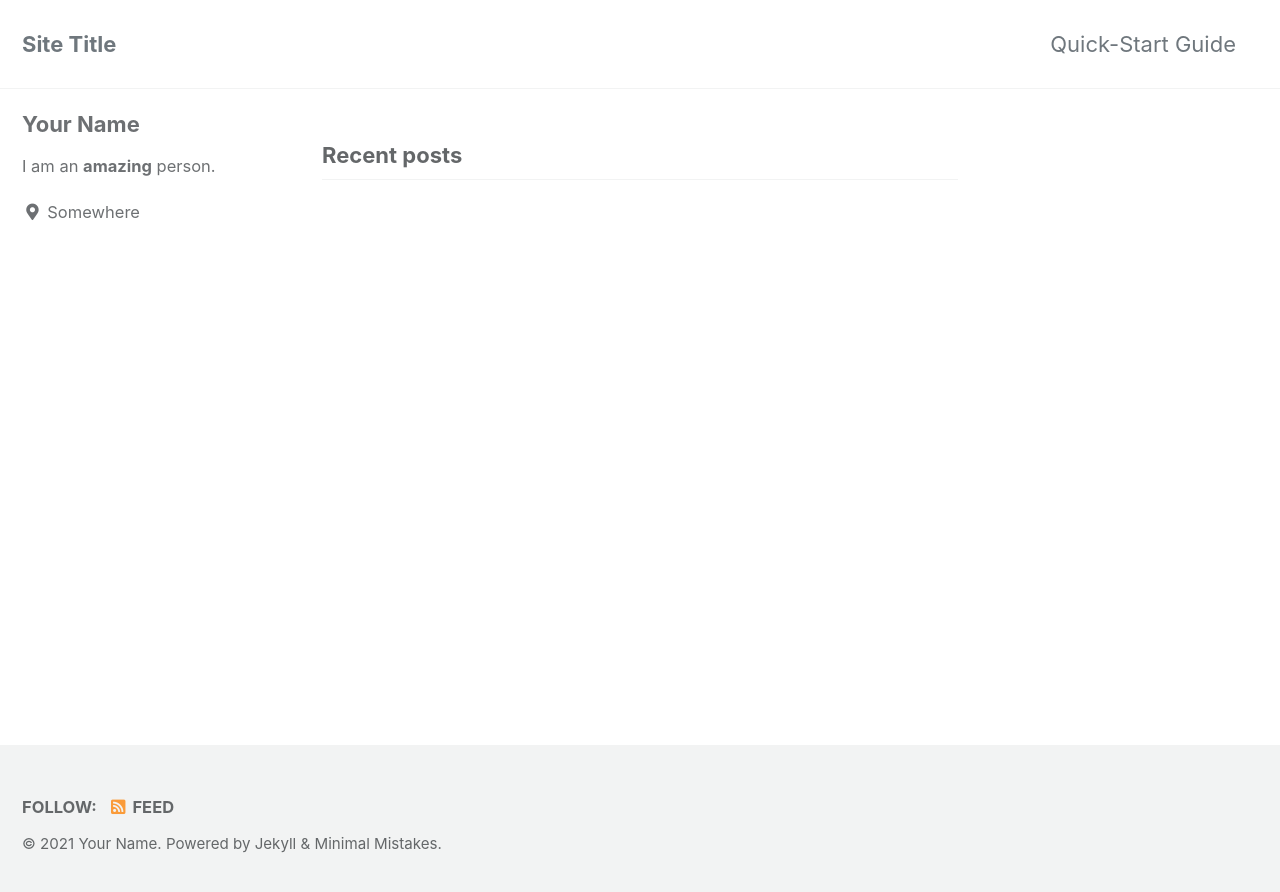
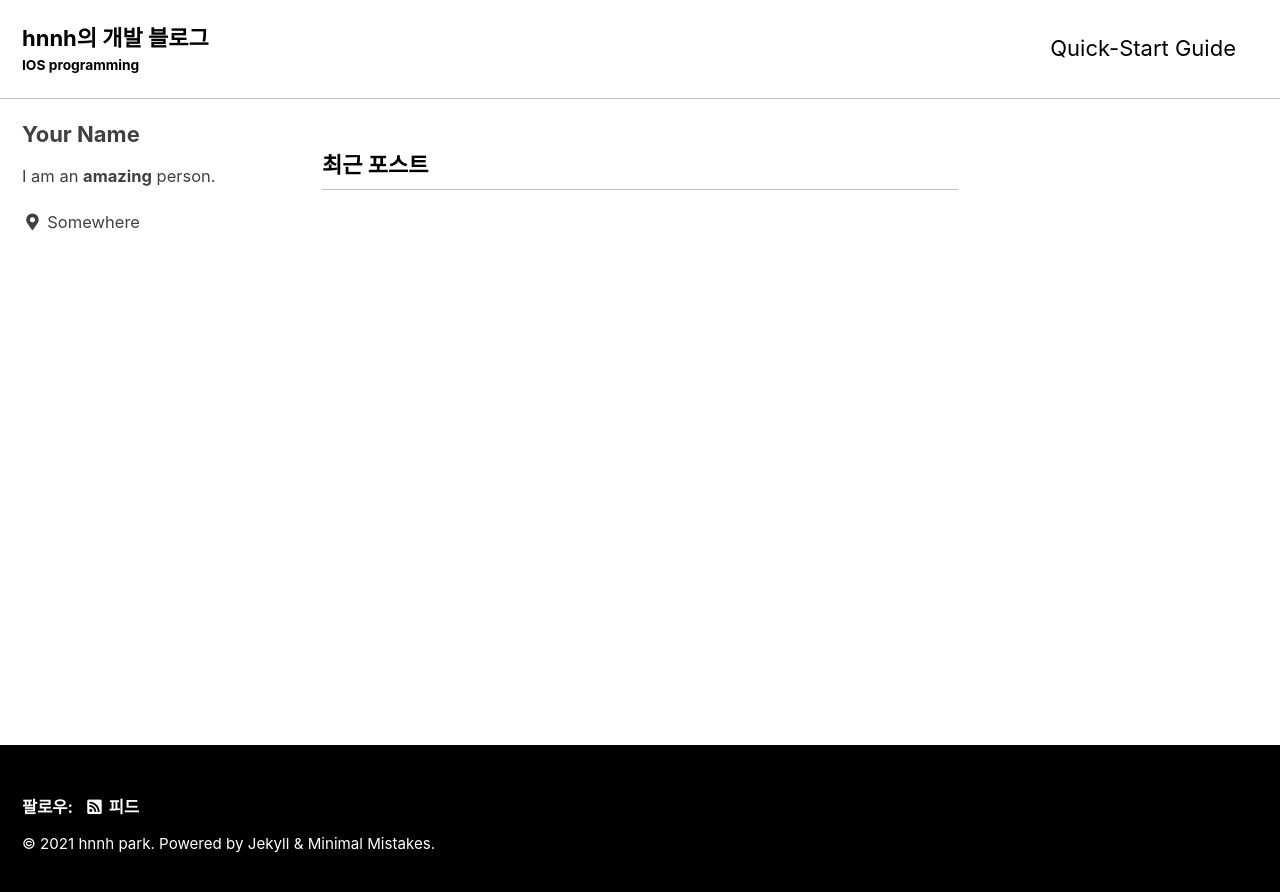
Before and after one commit to hnnhpark/hnnhpark.github.io, a Jekyll site: the page built from index.html, in a window 1280 px wide. Shown: the top 892 px of the page. Built offline with Jekyll 4.4.1, drawn with Linux system fonts in a browser that asks for light colours; cached includes are drawn as plain includes; the list of posts is cut into pages by our own code.

Commit message:
Basic setting of blog

```diff
--- a/_config.yml
+++ b/_config.yml
@@ -12,21 +12,21 @@
 
 # theme                  : "minimal-mistakes-jekyll"
 # remote_theme           : "mmistakes/minimal-mistakes"
-minimal_mistakes_skin    : "default" # "air", "aqua", "contrast", "dark", "dirt", "neon", "mint", "plum", "sunrise"
+minimal_mistakes_skin    : "contrast" # "air", "aqua", "contrast", "dark", "dirt", "neon", "mint", "plum", "sunrise"
 
 # Site Settings
-locale                   : "en-US"
-title                    : "Site Title"
+locale                   : "ko-KR"
+title                    : "hnnh의 개발 블로그"
 title_separator          : "-"
-subtitle                 : # site tagline that appears below site title in masthead
-name                     : "Your Name"
-description              : "An amazing website."
-url                      : # the base hostname & protocol for your site e.g. "https://mmistakes.github.io"
+subtitle                 : "IOS programming"
+name                     : "hnnh park"
+description              : "어려운 것은 모르는 것일뿐!"
+url                      : "https://hnnhpark.github.io"
 baseurl                  : # the subpath of your site, e.g. "/blog"
-repository               : # GitHub username/repo-name e.g. "mmistakes/minimal-mistakes"
+repository               : "https://github.com/hnnhpark/hnnhpark.github.io" # GitHub username/repo-name e.g. "mmistakes/minimal-mistakes"
 teaser                   : # path of fallback teaser image, e.g. "/assets/images/500x300.png"
 logo                     : # path of logo image to display in the masthead, e.g. "/assets/images/88x88.png"
-masthead_title           : # overrides the website title displayed in the masthead, use " " for no title
+masthead_title           : "hnnh의 개발 블로그" # overrides the website title displayed in the masthead, use " " for no title
 # breadcrumbs            : false # true, false (default)
 words_per_minute         : 200
 comments:
```
